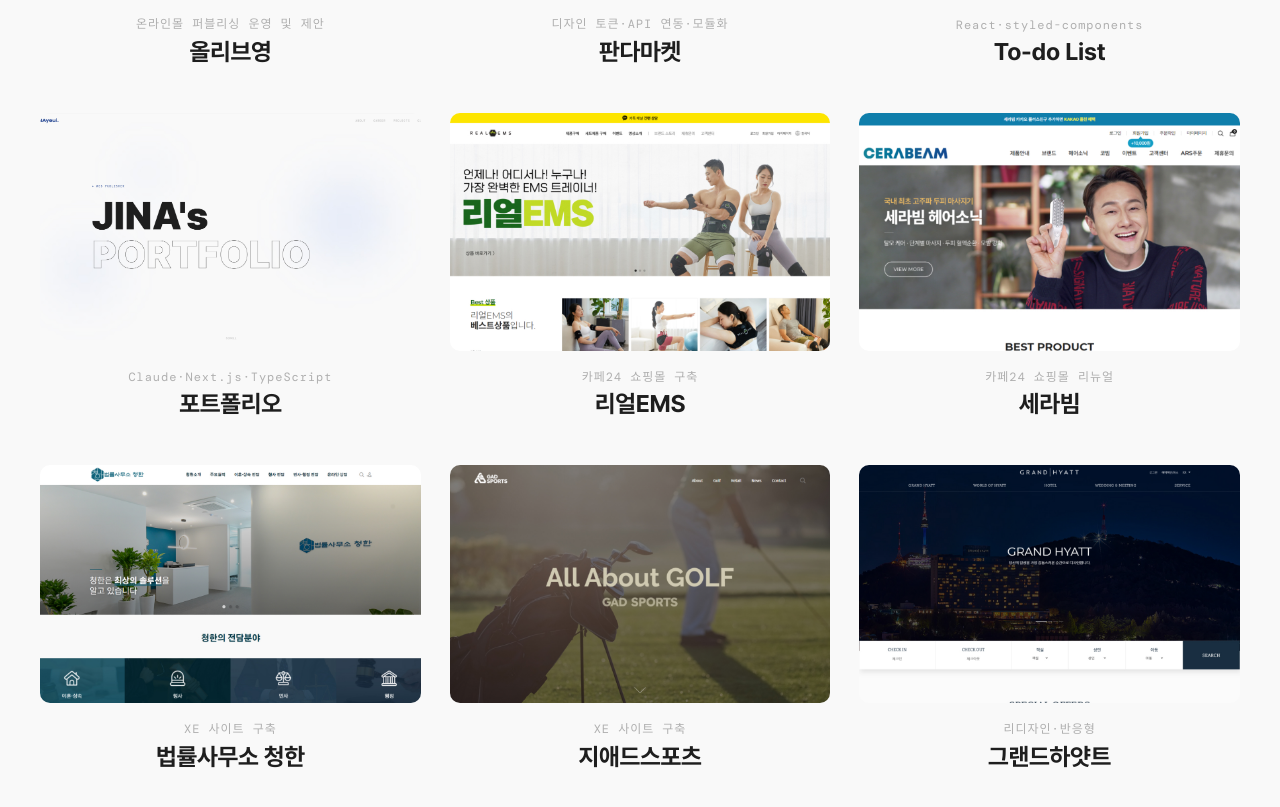
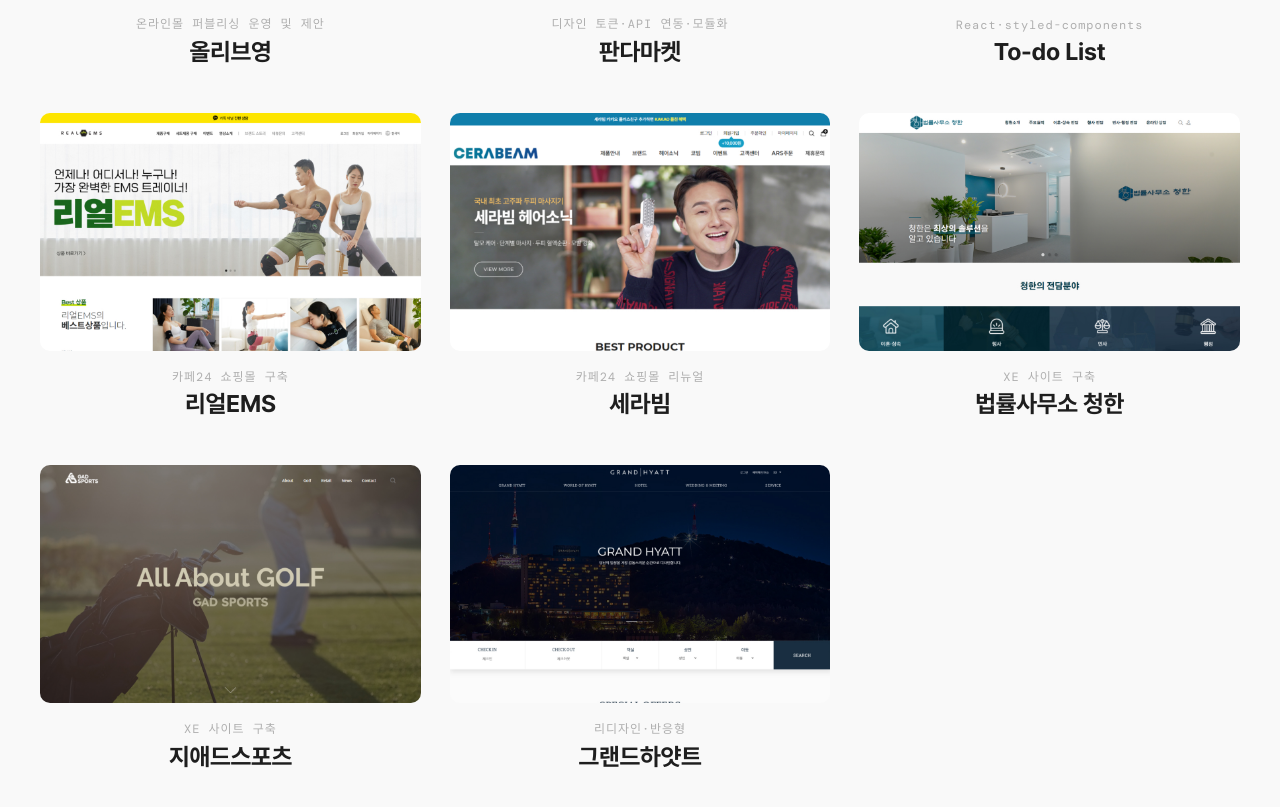
Before and after one commit to jinayeui/portfolio-v2, a Next.js app: page / in a window 1280 px wide. Shown: the part 4715-5522 px from the top of the page. Built offline with nearby package versions, Linux system fonts and the light colour scheme.

Commit message:
content: 포트폴리오 프로젝트 삭제

```diff
--- a/data/portfolio.ts
+++ b/data/portfolio.ts
@@ -73,13 +73,6 @@ const rawProjects: Omit<Project, 'id'>[] = [
     category: 'personal'
   },
   {
-    title: '포트폴리오',
-    subtitle: 'Claude·Next.js·TypeScript',
-    url: 'https://github.com/jinayeui/portfolio-v2',
-    thumbnail: '/images/portfolio.jpg',
-    category: 'personal',
-  },
-  {
     title: '리얼EMS',
     subtitle: '카페24 쇼핑몰 구축',
     contribution: '퍼블리싱 90%',
```
